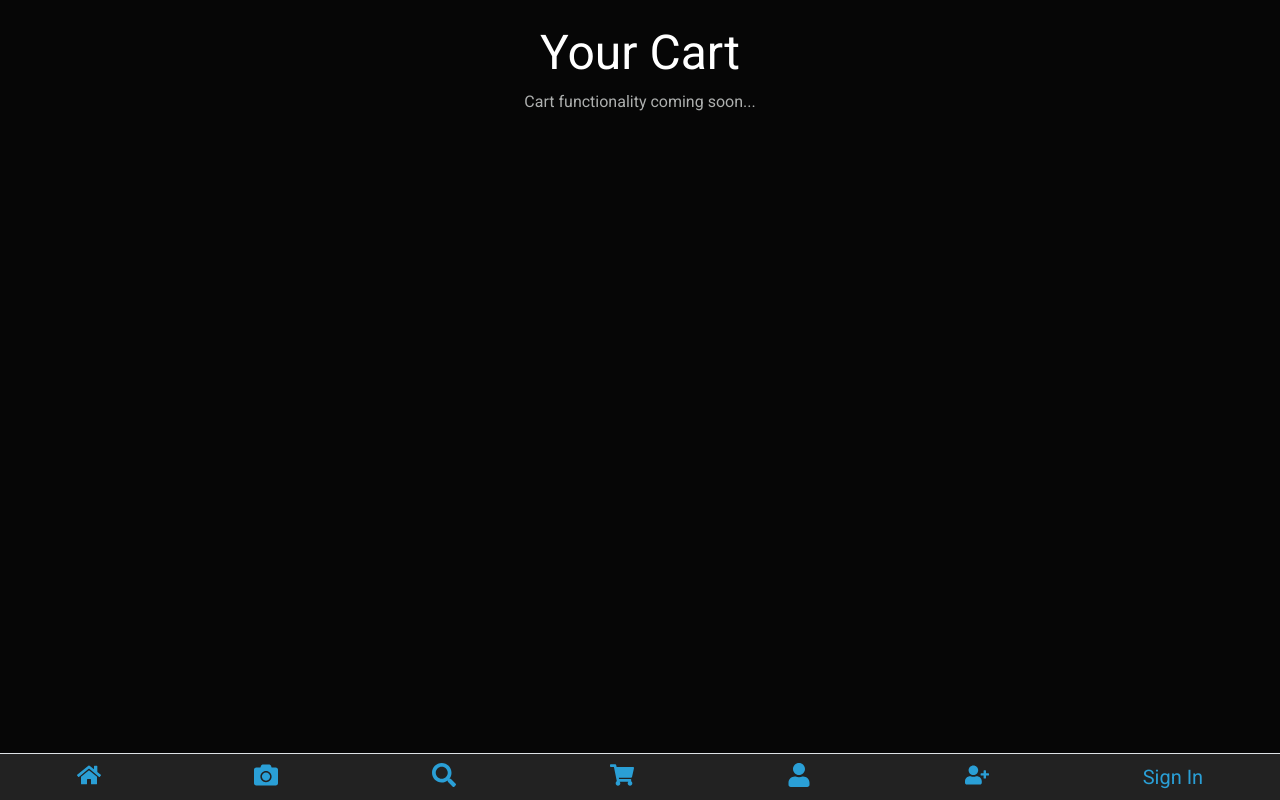
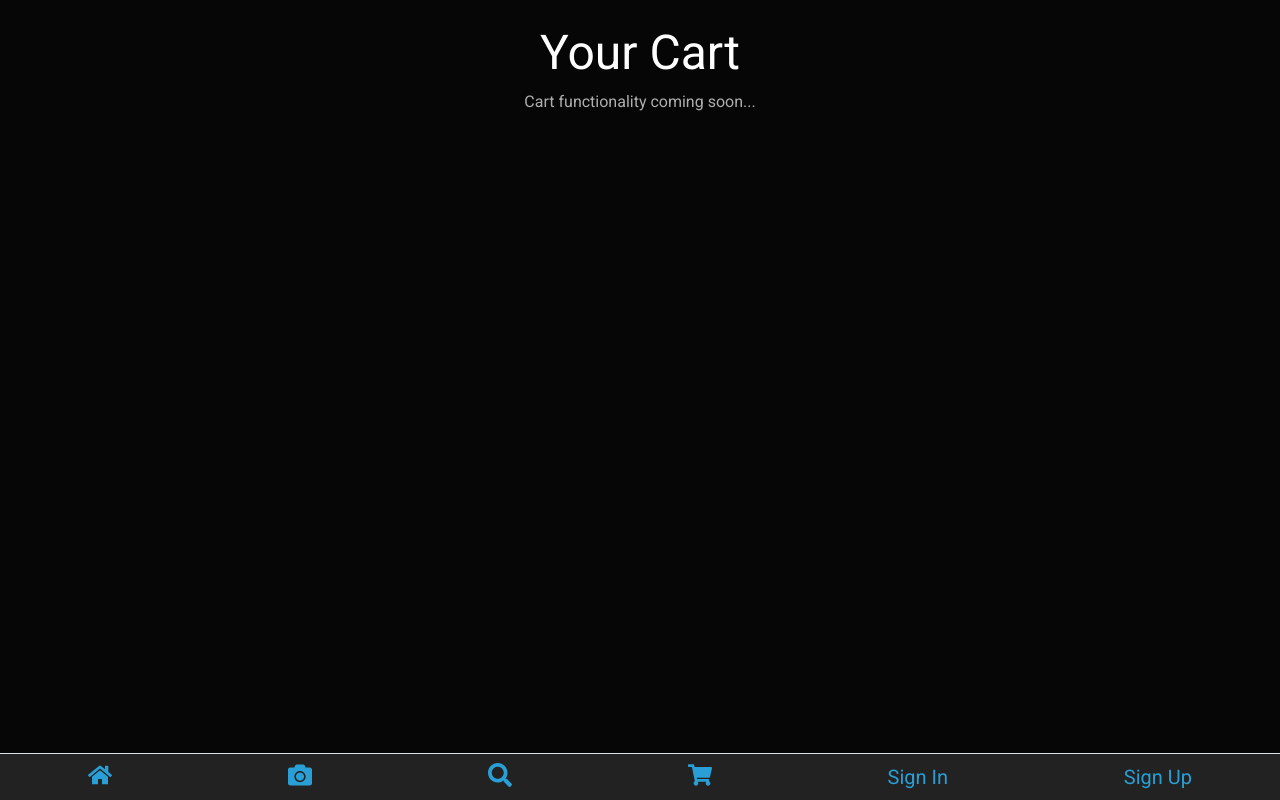
Before and after one commit to george-ezzat/Pharaohs-SOEN-357-project, a React (Create React App) app in the folder pharaohs-app/Frontend/: page /cart in a window 1280 px wide. Built offline with nearby package versions, Linux system fonts and the light colour scheme.

Commit message:
Added local storage to stay logged in and minor Product Model changes

```diff
--- a/pharaohs-app/Frontend/src/components/BottomNav.js
+++ b/pharaohs-app/Frontend/src/components/BottomNav.js
@@ -1,9 +1,18 @@
 // src/components/BottomNav.js
 import React from 'react';
-import { Link } from 'react-router-dom';
-import { FaShoppingCart, FaCamera, FaHome, FaSearch, FaUser, FaUserPlus } from 'react-icons/fa';
+import { Link, useNavigate } from 'react-router-dom';
+import { FaShoppingCart, FaCamera, FaHome, FaSearch, FaUser } from 'react-icons/fa';
 
 const BottomNav = () => {
+  const navigate = useNavigate();
+  const user = JSON.parse(localStorage.getItem('user'));
+
+  const handleSignOut = () => {
+    localStorage.removeItem('user');
+    navigate('/');
+    window.location.reload();  // Ensures UI updates on sign out
+  };
+
   return (
     <nav className="bottom-nav fixed-bottom bg-light border-top">
       <ul className="nav justify-content-around">
@@ -19,15 +28,31 @@ const BottomNav = () => {
         <li className="nav-item">
           <Link className="nav-link" to="/cart"><FaShoppingCart size={24} /></Link>
         </li>
+        {user ? (
+          <>
             <li className="nav-item">
               <Link className="nav-link" to="/profile"><FaUser size={24} /></Link>
             </li>
             <li className="nav-item">
-          <Link className="nav-link" to="/signup"><FaUserPlus size={24} /></Link>
+              <button className="btn btn-link nav-link" onClick={handleSignOut}>
+                Sign Out
+              </button>
+            </li>
+          </>
+        ) : (
+          <>
+            <li className="nav-item">
+              <Link className="nav-link" to="/signin">
+                <span style={{ fontSize: "20px" }}>Sign In</span>
+              </Link>
             </li>
             <li className="nav-item">
-          <Link className="nav-link" to="/signin"><span style={{fontSize: "20px"}}>Sign In</span></Link>
+              <Link className="nav-link" to="/signup">
+                <span style={{ fontSize: "20px" }}>Sign Up</span>
+              </Link>
             </li>
+          </>
+        )}
       </ul>
     </nav>
   );
--- a/pharaohs-app/Frontend/src/index.js
+++ b/pharaohs-app/Frontend/src/index.js
@@ -1,8 +1,8 @@
-// index.js
+// src/index.js
 import React from 'react';
 import ReactDOM from 'react-dom/client';
 import './index.css';
-import './bootstrap.min.css'
+import './bootstrap.min.css';
 import App from './App';
 import { BrowserRouter } from 'react-router-dom';
 import reportWebVitals from './reportWebVitals';
--- a/pharaohs-app/Frontend/src/pages/AddProduct.js
+++ b/pharaohs-app/Frontend/src/pages/AddProduct.js
@@ -14,6 +14,9 @@ const AddProduct = () => {
   const [message, setMessage] = useState('');
   const navigate = useNavigate();
 
+  // Get user info from localStorage
+  const user = JSON.parse(localStorage.getItem('user'));
+
   const { name, price, category, description, imageUrl } = formData;
 
   const handleChange = (e) => {
@@ -25,21 +28,20 @@ const AddProduct = () => {
     try {
       const res = await fetch('http://localhost:5000/api/products', {
         method: 'POST',
-        headers: {
-          'Content-Type': 'application/json'
-        },
+        headers: { 'Content-Type': 'application/json' },
         body: JSON.stringify({
           name,
           price: parseFloat(price),
           category,
           description,
-          imageUrl
+          imageUrl,
+          userId: user._id  // include the creator’s id
         })
       });
       const data = await res.json();
       if (res.ok) {
         setMessage('Product added successfully!');
-        navigate('/'); // redirect to home page
+        navigate('/');
       } else {
         setMessage(data.message || 'Failed to add product.');
       }
--- a/pharaohs-app/Frontend/src/pages/SignIn.js
+++ b/pharaohs-app/Frontend/src/pages/SignIn.js
@@ -22,7 +22,7 @@ const SignIn = () => {
       });
       const data = await res.json();
       if (res.ok) {
-        // Save logged-in user info in localStorage (for demo purposes)
+        // Save user info in localStorage
         localStorage.setItem('user', JSON.stringify(data.user));
         setMessage('Sign in successful!');
         navigate('/profile');
--- a/pharaohs-app/Frontend/src/pages/SignUp.js
+++ b/pharaohs-app/Frontend/src/pages/SignUp.js
@@ -24,15 +24,13 @@ const SignUp = () => {
     try {
       const res = await fetch('http://localhost:5000/api/signup', {
         method: 'POST',
-        headers: {
-          'Content-Type': 'application/json'
-        },
+        headers: { 'Content-Type': 'application/json' },
         body: JSON.stringify(formData)
       });
       const data = await res.json();
       if (res.ok) {
          setMessage('Sign up successful!');
-         // Redirect producers to add-product page; consumers go to the homepage
+         // For producers, go to add-product; for consumers, go home.
          if (role === 'producer') {
            navigate('/add-product');
          } else {
```
Also changed, not shown: pharaohs-app/Frontend/src/pages/Profile.js (+5 -3 lines). Lines whose indentation alone changed are shown as unchanged.
